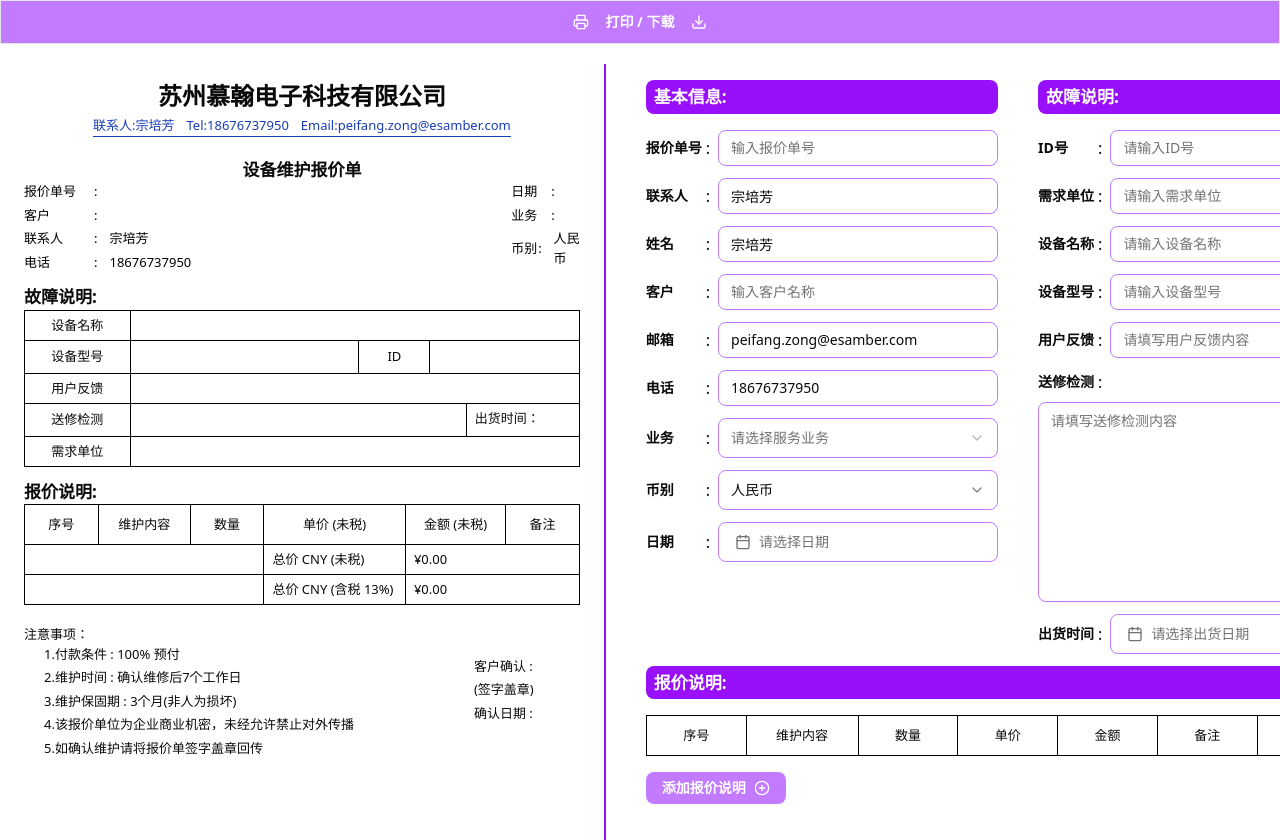
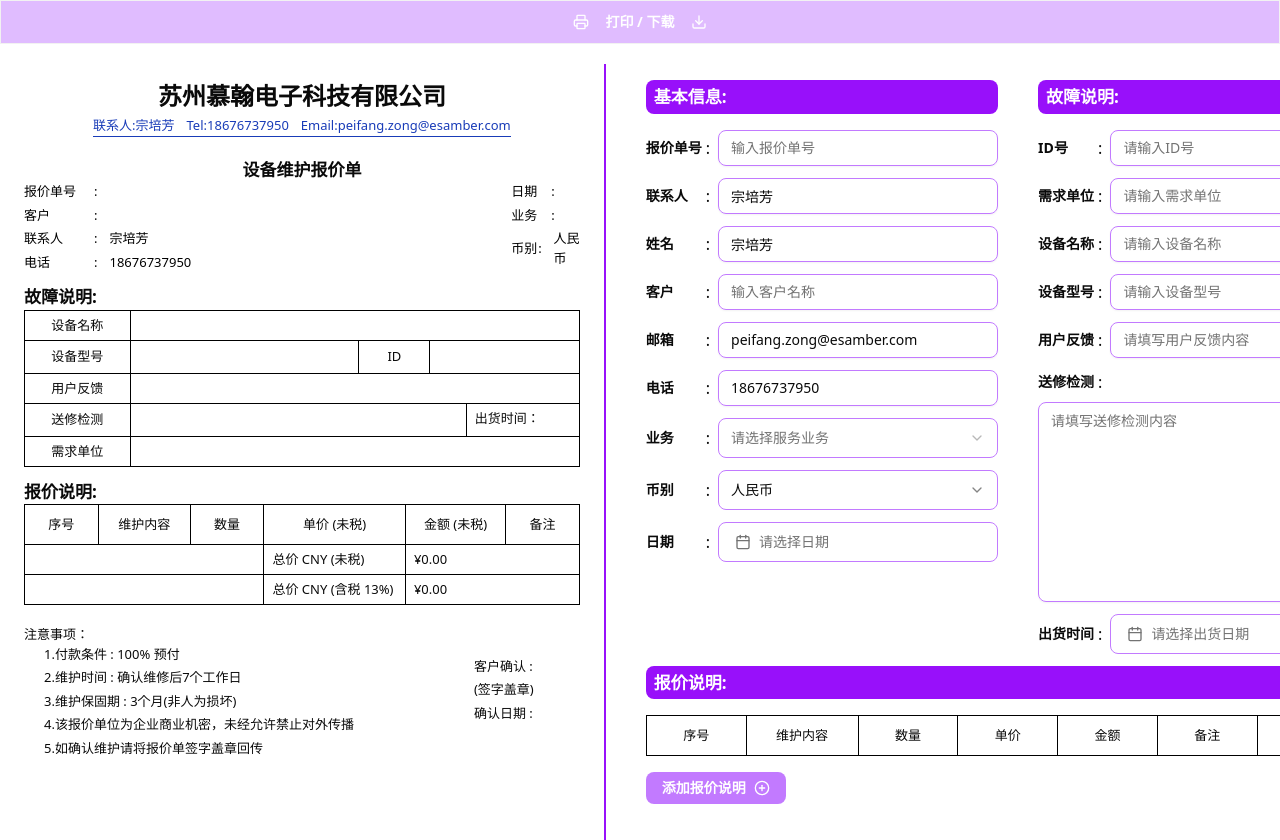
Before and after one commit to nickchow2020/turbo-invoice-app, a Next.js app: page / in a window 1280 px wide. Shown: the top 840 px of the page. Built offline with nearby package versions, Linux system fonts and the light colour scheme.

Commit message:
add stick top

```diff
--- a/src/app/page.tsx
+++ b/src/app/page.tsx
@@ -71,10 +71,11 @@
         <FormProvider {...methods}>
             <div>
                 <Button
-                    className="w-full rounded-none cursor-pointer bg-purple-400 hover:bg-purple-600 hover:text-white font-bold py-2 px-4 mb-5 text-white"
+                    className="w-full rounded-none cursor-pointer bg-purple-400 hover:bg-purple-600 hover:text-white font-bold py-2 px-4 mb-5 text-white sticky top-0"
                     onClick={reactToPrintFn}
                     variant="outline"
                     size="lg"
+                    disabled={!methods.formState.isDirty}
                 >
                     <Printer className="mr-2" size={16} /> 打印 / 下载
                     <Download className="ml-2" size={16} />
```
